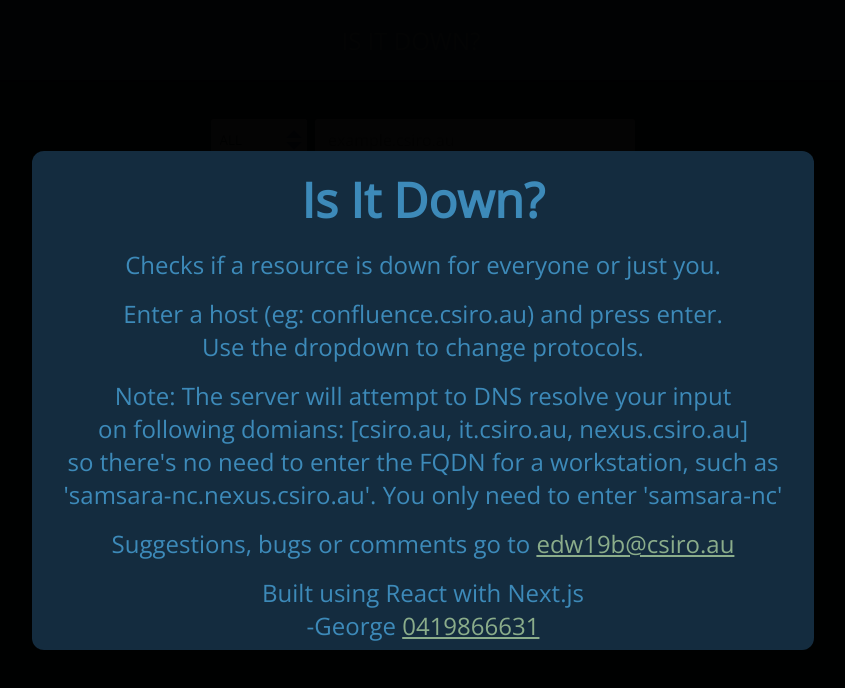
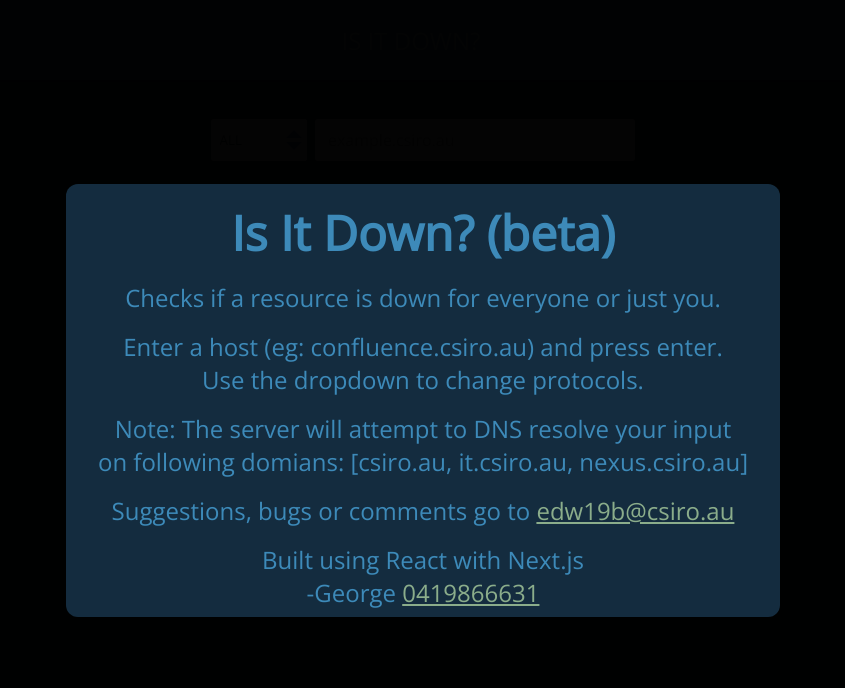
Before and after one commit to byte-rider/is-it-down, a Next.js app: page / in a window 1280 px wide. Both pictures are taken after a click on the element "ABOUT". Shown: the top 688 px of the page, without its empty margins (217-1062 px from the left). Built offline with nearby package versions, Linux system fonts and the light colour scheme.

Commit message:
adds '(beta)' to the text inside the ABOUT modal.

```diff
--- a/components/About/AboutModal.jsx
+++ b/components/About/AboutModal.jsx
@@ -26,7 +26,7 @@ const AboutModal = () => {
     return(
         <motion.div className={styles.backdrop} onClick={(e) => modalContext.modalClose()} {...animationModal}>
             <motion.div onClick={(e) => e.stopPropagation()} className={styles.modal} {...animationContent}>
-                <h1>Is It Down?</h1>
+                <h1>Is It Down? (beta)</h1>
                 <p>
                     Checks if a resource is down for everyone or just you.
                 </p>
@@ -37,8 +37,6 @@ const AboutModal = () => {
                 <p>
                     Note: The server will attempt to DNS resolve your input <br />
                     on following domians: [csiro.au, it.csiro.au, nexus.csiro.au] <br />
-                    so there&apos;s no need to enter the FQDN for a workstation, such as <br />
-                    &apos;samsara-nc.nexus.csiro.au&apos;. You only need to enter &apos;samsara-nc&apos;
                 </p>
 
                 <p>Suggestions, bugs or comments go to <a href="mailto:george.edwards@csiro.au">edw19b@csiro.au</a></p>
```
